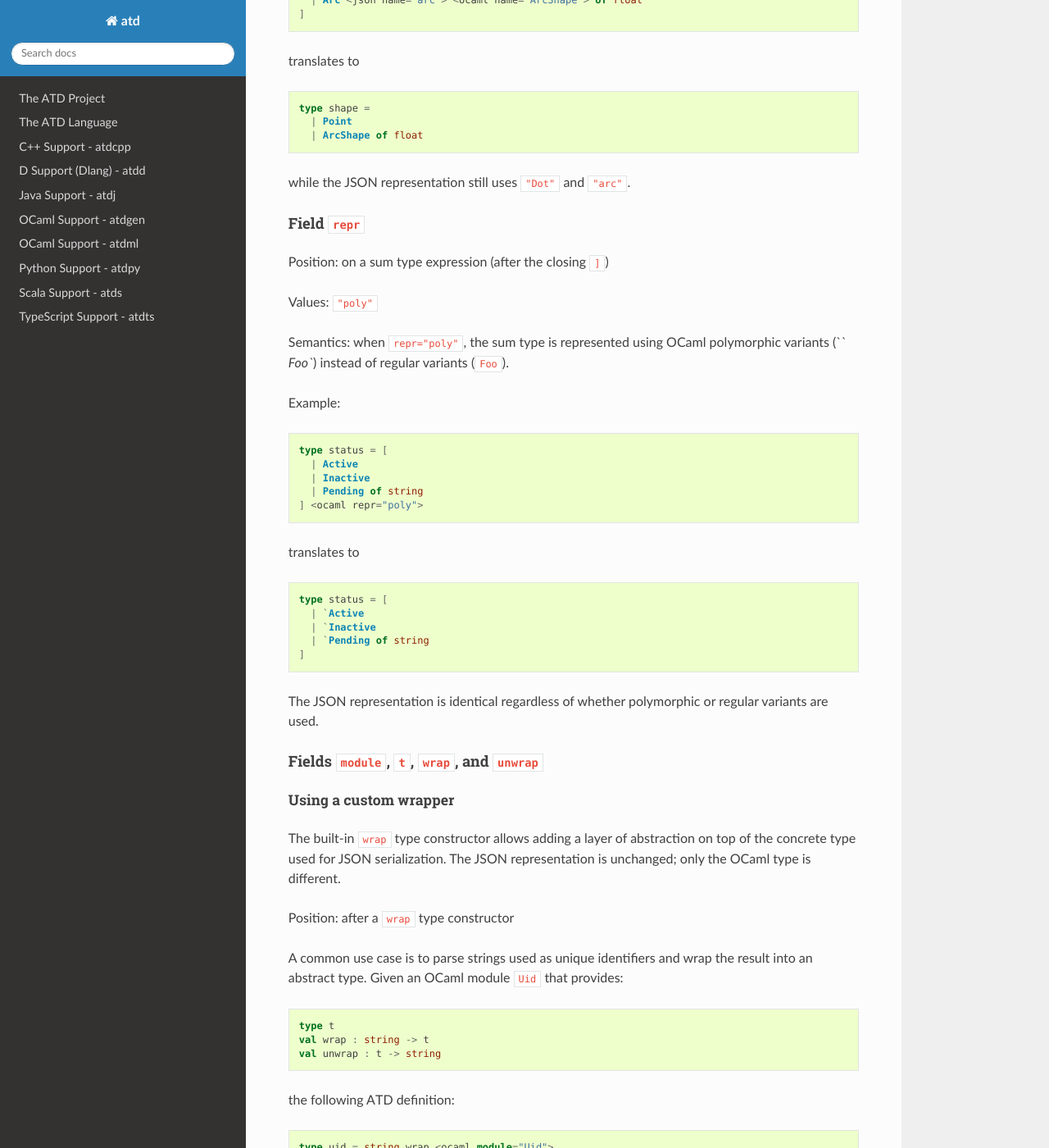
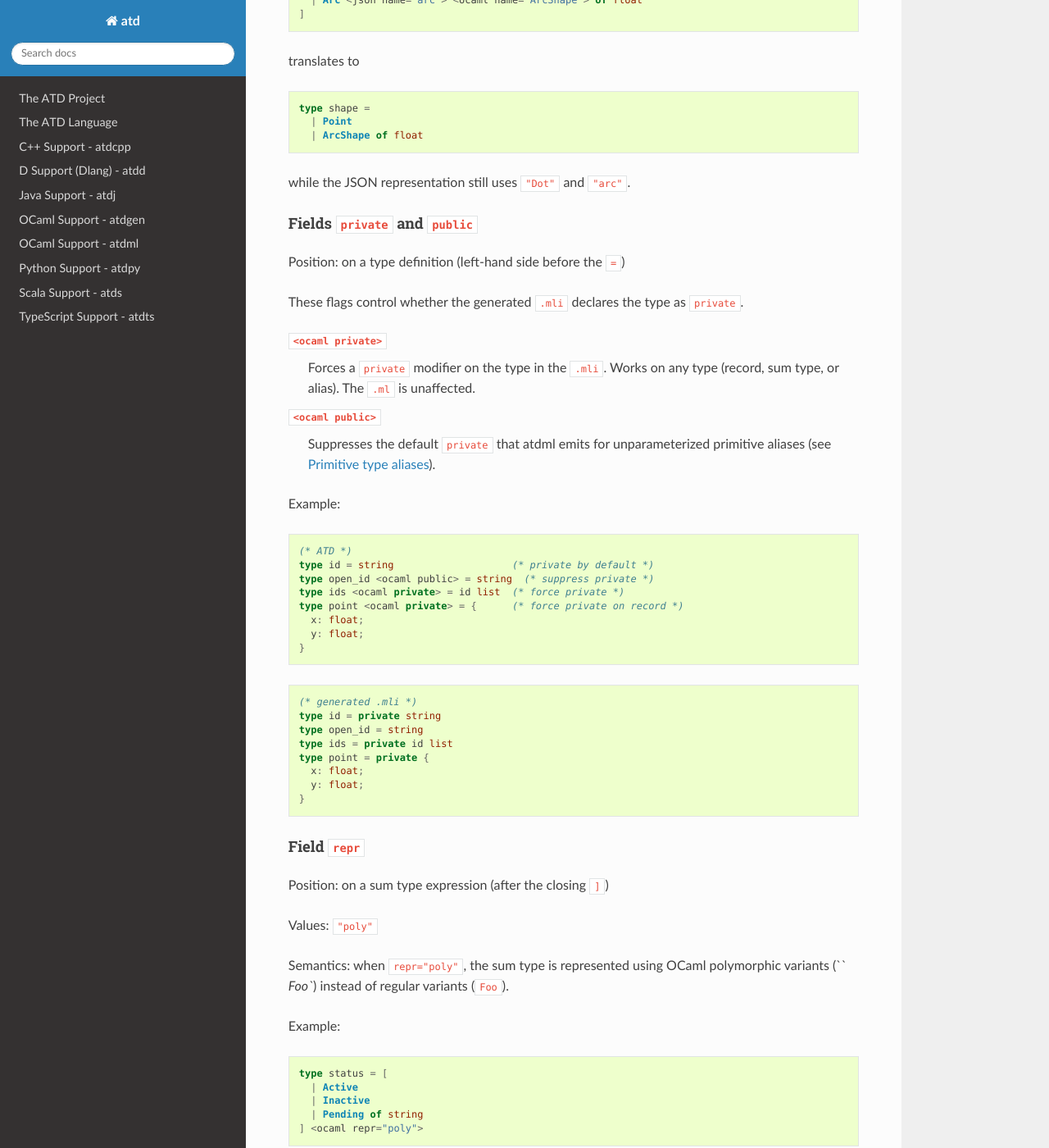
Before and after one commit to ahrefs/atd, a Sphinx documentation site: the page built from doc/atdml-reference.rst, in a window 1280 px wide and 1400 px high, scrolled down 9203 px. Shown: the whole window at 82% size. Built offline with Sphinx 7.4.7 and the Read the Docs theme 3.1.0, drawn with Linux system fonts in a browser that asks for light colours.

Commit message:
atdml: Add <ocaml private> and <ocaml public> annotations (#459)
* atdml: Add <ocaml private> and <ocaml public> annotations on type defs

<ocaml private> forces a 'private' modifier in the generated .mli for any
type (record, classic sum, polymorphic variant sum, or alias).

<ocaml public> suppresses the default 'private' that atdml already emits
for unparameterized primitive aliases (unit/bool/int/float/string).

The .ml implementation is never affected.

Closes #458.

Co-Authored-By: Claude Sonnet 4.6 <noreply@anthropic.com>

* atdml: Error if both <ocaml private> and <ocaml public> are on the same type

Co-Authored-By: Claude Sonnet 4.6 <noreply@anthropic.com>

---------

Co-authored-by: Claude Sonnet 4.6 <noreply@anthropic.com>

```diff
--- a/doc/atdml-reference.rst
+++ b/doc/atdml-reference.rst
@@ -495,6 +495,46 @@ translates to
 
 while the JSON representation still uses ``"Dot"`` and ``"arc"``.
 
+Fields ``private`` and ``public``
+""""""""""""""""""""""""""""""""""
+
+Position: on a type definition (left-hand side before the ``=``)
+
+These flags control whether the generated ``.mli`` declares the type as
+``private``.
+
+``<ocaml private>``
+  Forces a ``private`` modifier on the type in the ``.mli``. Works on any
+  type (record, sum type, or alias). The ``.ml`` is unaffected.
+
+``<ocaml public>``
+  Suppresses the default ``private`` that atdml emits for unparameterized
+  primitive aliases (see `Primitive type aliases`_).
+
+Example:
+
+.. code:: ocaml
+
+    (* ATD *)
+    type id = string                    (* private by default *)
+    type open_id <ocaml public> = string  (* suppress private *)
+    type ids <ocaml private> = id list  (* force private *)
+    type point <ocaml private> = {      (* force private on record *)
+      x: float;
+      y: float;
+    }
+
+.. code:: ocaml
+
+    (* generated .mli *)
+    type id = private string
+    type open_id = string
+    type ids = private id list
+    type point = private {
+      x: float;
+      y: float;
+    }
+
 Field ``repr``
 """"""""""""""
 
```
Also changed, not shown: CHANGES.md (+9 -0 lines), 4 other files.
